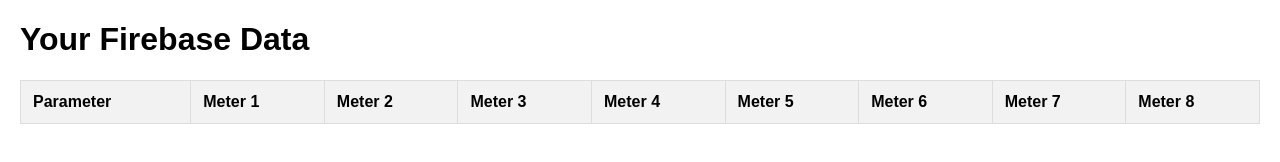
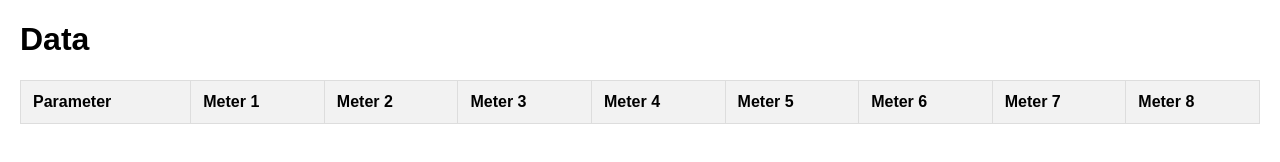
Before and after one commit to Swapnil-2503/demo-sem, a plain HTML site: page index.html in a window 1280 px wide. Drawn offline with Linux system fonts and the light colour scheme; no server answers.

Commit message:
Update index.html

```diff
--- a/index.html
+++ b/index.html
@@ -3,7 +3,7 @@
 <head>
   <meta charset="UTF-8">
   <meta name="viewport" content="width=device-width, initial-scale=1.0">
-  <title>Your Firebase Data</title>
+  <title> Data</title>
   <style>
     body {
       font-family: 'Arial', sans-serif;
@@ -34,7 +34,7 @@
 </head>
 <body>
   <header>
-    <h1>Your Firebase Data</h1>
+    <h1> Data</h1>
   </header>
 
   <section>
```
